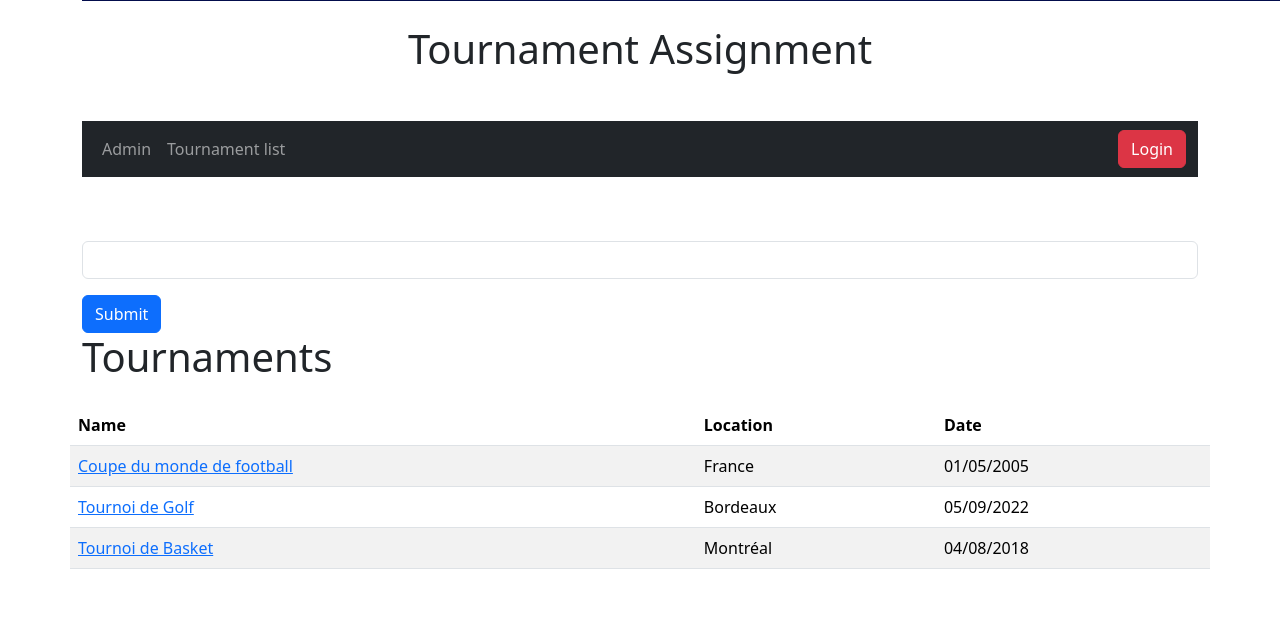
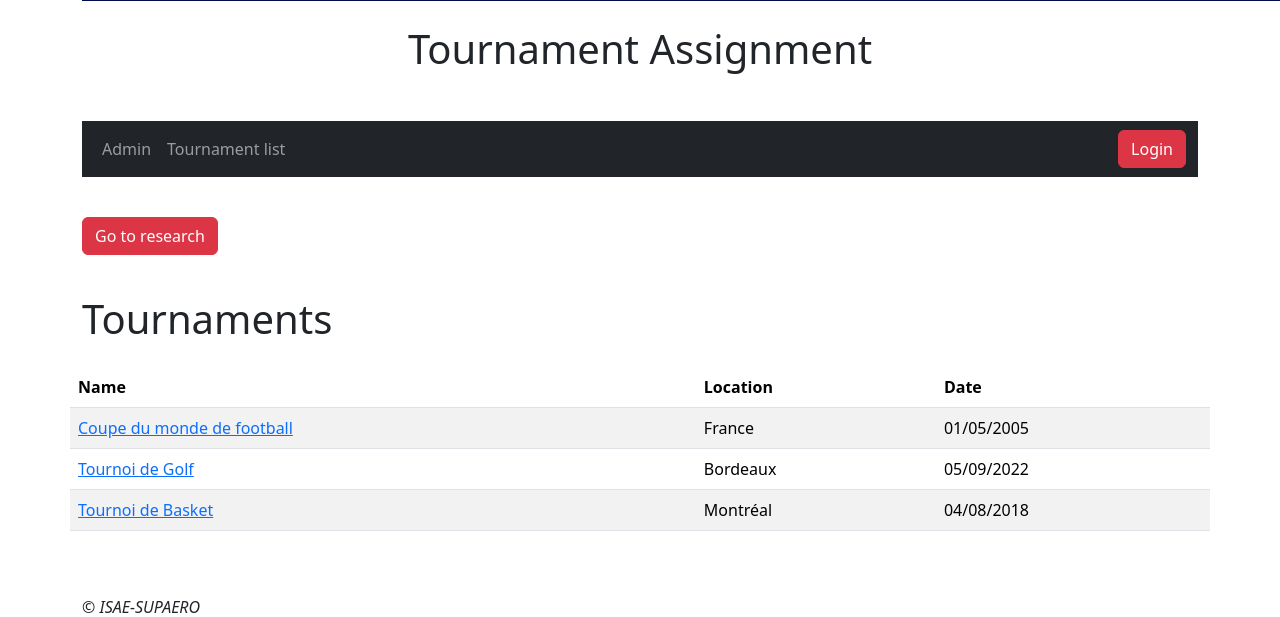
Before and after one commit to ClementLpz/tournois-clement-lopez, a Django app: page / in a window 1280 px wide; the page is wider, and only the part inside the window is pictured. Shown: the part 866-1483 px from the top of that part. Run offline with Django 4.2, Linux system fonts and the light colour scheme; data comes from the database, SQL or seed files in the repository; some libraries are stand-ins or nearby versions.

Commit message:
Change my mind, Button to go to research functionality on tournaments_list template, form for research on research template

```diff
--- a/tournois/tournaments/templates/tournaments/tournaments_list.html
+++ b/tournois/tournaments/templates/tournaments/tournaments_list.html
@@ -41,14 +41,11 @@ Extend site-wide base HTML template located in main templates/ dir
     <br>
 </div>
 
-<form action="{% url 'tournaments:tournaments_list' %}" method="POST" class="form">
-    {% csrf_token %}
-    {% bootstrap_form form %}
+<a href="{% url 'tournaments:research' %}"><button type="submit" class="btn btn-danger navbar-btn">Go to research</button></a>
 
-    {% buttons %}
-        <button type="submit" class="btn btn-primary">Submit</button>
-    {% endbuttons %}
-</form>
+<div class="row pb-3">
+    <br>
+</div>
 
 <div class="row pb-3">
     <h1>Tournaments</h1>
--- a/tournois/tournaments/views.py
+++ b/tournois/tournaments/views.py
@@ -28,26 +28,20 @@ def tournaments_list(request):
     :param request: The incoming request
     """
 
-    if request.method == 'GET':
-        form = ResearchForm()
-    elif request.method == 'POST':
-        form = ResearchForm(request.POST)
-        if form.is_valid():
-            context = {'form' : form, 'research' : form.cleaned_data['research']}
-            return render(request,'tournaments/research.html', user_authentication(request, context))
-
     tournaments_list = get_list_or_404(Tournament)
-    context = {'tournaments_list' : tournaments_list, 'form' : form}
+    context = {'tournaments_list' : tournaments_list}
     return render(request,'tournaments/tournaments_list.html', user_authentication(request, context))
 
 def research(request):
 
     if request.method == 'GET':
         form = ResearchForm()
+        context = {'form' : form}
     elif request.method == 'POST':
         form = ResearchForm(request.POST)
+        context = {'form' : form}
         if form.is_valid():
-            context = {'form' : form, 'research' : form.cleaned_data['research']}
+            context['research'] = form.cleaned_data['research']
 
     return render(request,'tournaments/research.html', user_authentication(request, context))
 
```
